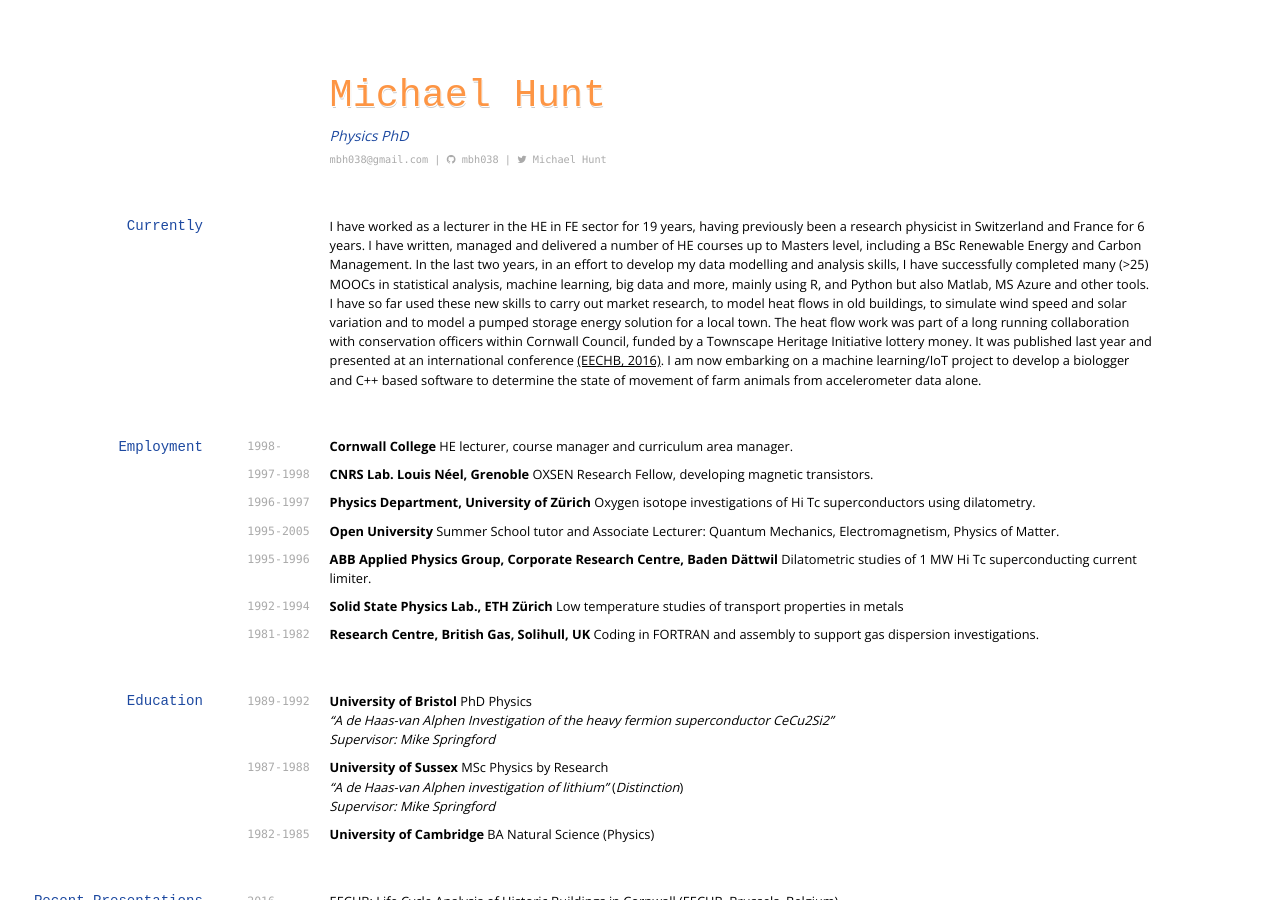
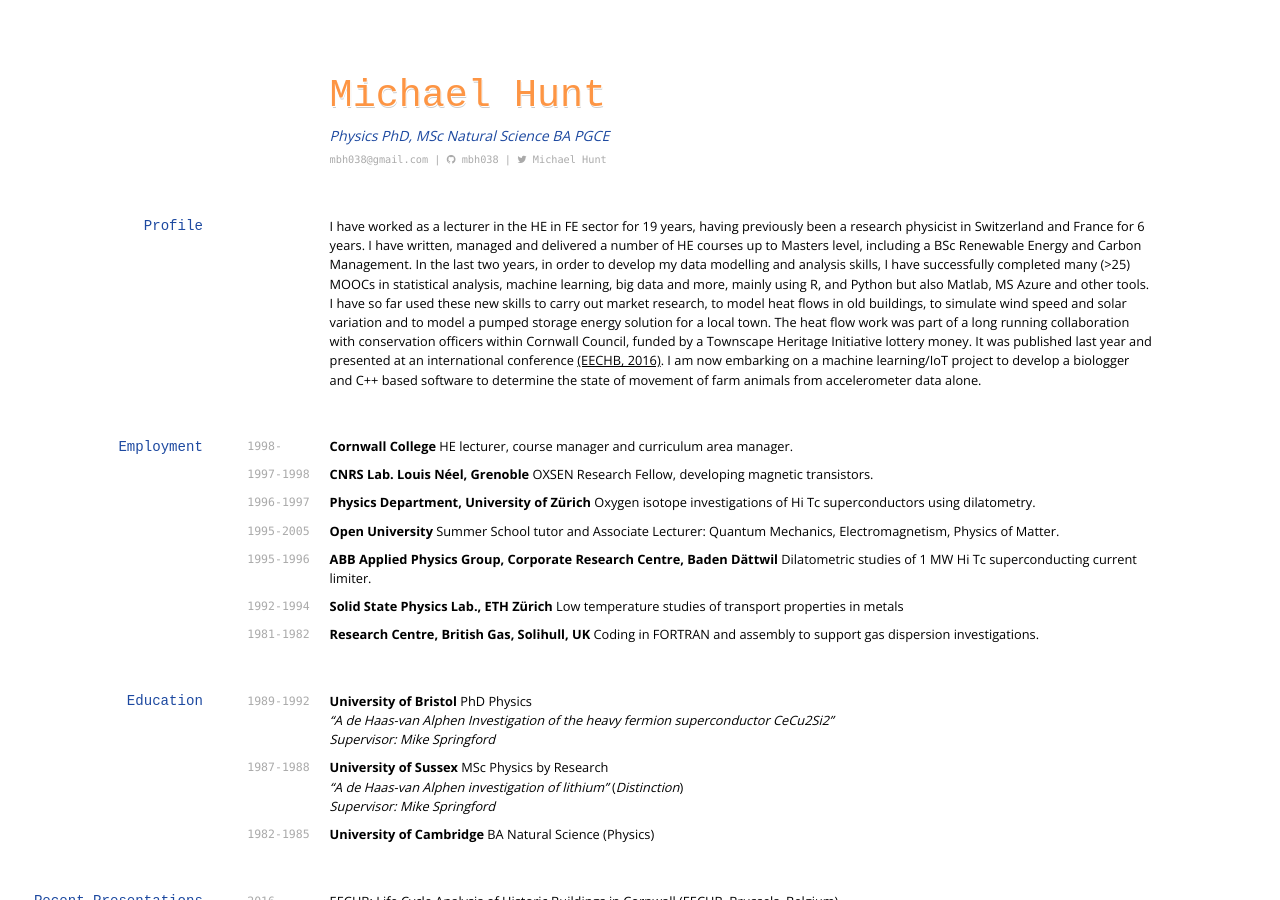
Before and after one commit to mbh038/mbh038.github.io, a Jekyll site: the page built from index.md, in a window 1280 px wide and 900 px high. Built offline with Jekyll 4.4.1, drawn with Linux system fonts in a browser that asks for light colours; nearby versions of some CDN libraries.

```diff
--- a/index.md
+++ b/index.md
@@ -3,7 +3,9 @@
 title: Michael Hunt's CV
 ---
 # Michael Hunt
-Physics PhD
+Physics PhD, MSc
+Natural Science BA
+PGCE
 
 <div id="webaddress">
 <a href="mailto:mbh038@gmail.com">mbh038@gmail.com</a>
@@ -14,9 +16,9 @@
 </div>
 
 
-## Currently
+## Profile
 
-I have worked as a lecturer in the HE in FE sector for 19 years, having previously been a research physicist in Switzerland and France for 6 years. I have written, managed and delivered a number of HE courses up to Masters level, including a BSc Renewable Energy and Carbon Management. In the last two years, in an effort to develop my data modelling and analysis skills,  I have successfully completed many (>25) MOOCs in statistical analysis, machine learning, big data and more, mainly using R, and Python but also Matlab, MS Azure and other tools. I have so far used these new skills to carry out market research, to model heat flows in old buildings, to simulate wind speed and solar variation and to model a pumped storage energy solution for a local town.  The heat flow work was part of a long running collaboration with conservation officers within Cornwall Council, funded by a Townscape Heritage Initiative lottery money. It was published last year and presented at an international conference [(EECHB, 2016)](http://www.eechb.eu). I am now embarking on a machine learning/IoT project to develop a biologger and C++ based software to determine the state of movement of farm animals from accelerometer data alone.
+I have worked as a lecturer in the HE in FE sector for 19 years, having previously been a research physicist in Switzerland and France for 6 years. I have written, managed and delivered a number of HE courses up to Masters level, including a BSc Renewable Energy and Carbon Management. In the last two years, in order to develop my data modelling and analysis skills,  I have successfully completed many (>25) MOOCs in statistical analysis, machine learning, big data and more, mainly using R, and Python but also Matlab, MS Azure and other tools. I have so far used these new skills to carry out market research, to model heat flows in old buildings, to simulate wind speed and solar variation and to model a pumped storage energy solution for a local town.  The heat flow work was part of a long running collaboration with conservation officers within Cornwall Council, funded by a Townscape Heritage Initiative lottery money. It was published last year and presented at an international conference [(EECHB, 2016)](http://www.eechb.eu). I am now embarking on a machine learning/IoT project to develop a biologger and C++ based software to determine the state of movement of farm animals from accelerometer data alone.
 
 
 ## Employment
```
